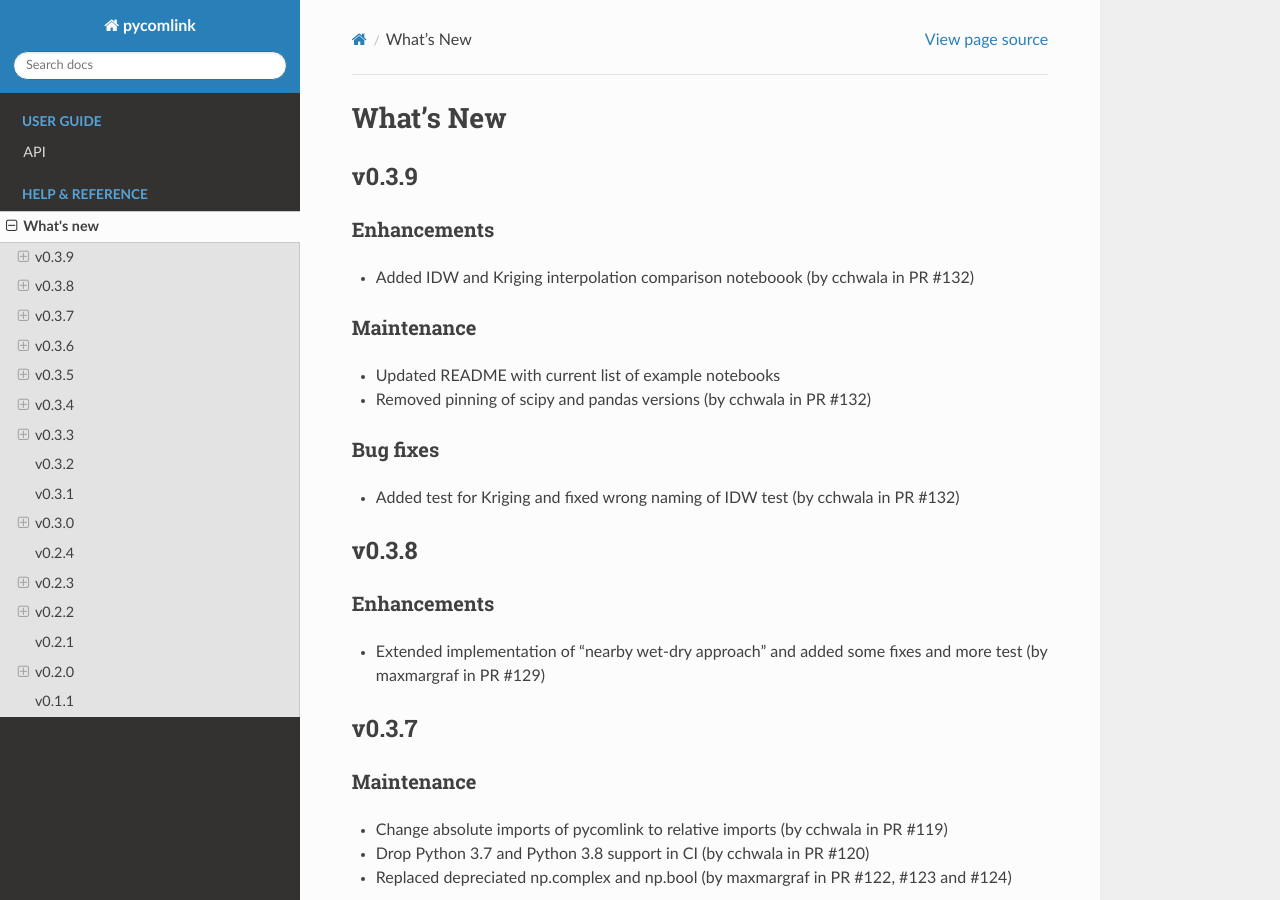
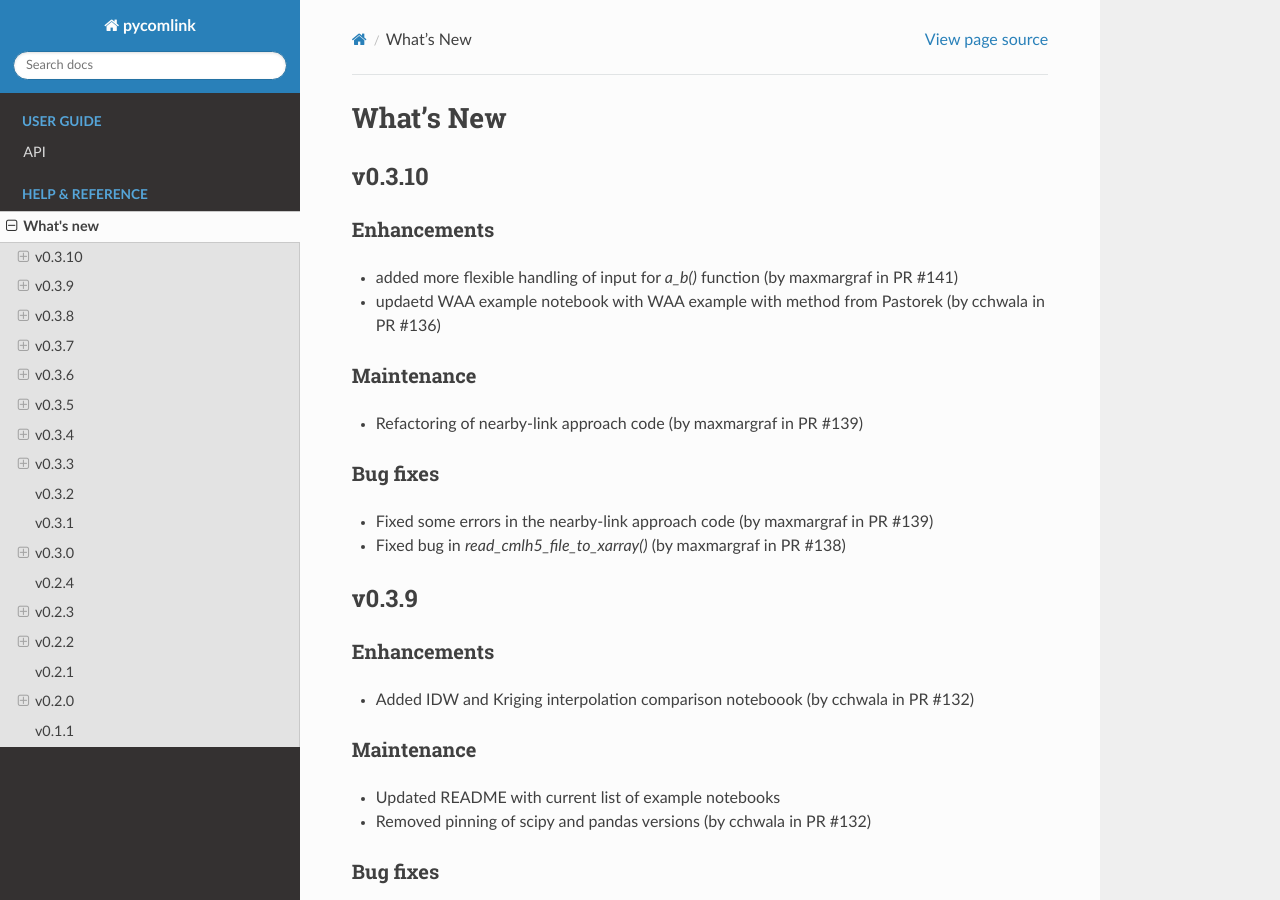
Before and after one commit to pycomlink/pycomlink, a Sphinx documentation site: the page built from docs/whats-new.rst, in a window 1280 px wide and 900 px high. Built offline with Sphinx 7.4.7 and the Read the Docs theme 2.0.0, drawn with Linux system fonts in a browser that asks for light colours.

Commit message:
Prepare for v0.3.10 (#143)
* Update setup.py
* Update whats-new.rst

```diff
--- a/docs/whats-new.rst
+++ b/docs/whats-new.rst
@@ -1,6 +1,24 @@
 **********************
 What's New
 **********************
+
+
+v0.3.10
+-------
+
+Enhancements
+~~~~~~~~~~~~
+* added more flexible handling of input for `a_b()` function (by maxmargraf in PR #141)
+* updaetd WAA example notebook with WAA example with method from Pastorek (by cchwala in PR #136)
+
+Maintenance
+~~~~~~~~~~~~
+* Refactoring of nearby-link approach code (by maxmargraf in PR #139)
+
+Bug fixes
+~~~~~~~~~
+* Fixed some errors in the nearby-link approach code (by maxmargraf in PR #139)
+* Fixed bug in `read_cmlh5_file_to_xarray()` (by maxmargraf in PR #138)
 
 
 v0.3.9
--- a/setup.py
+++ b/setup.py
@@ -20,7 +20,7 @@ def read(fname):
 
 setup(
     name = "pycomlink",
-    version = "0.3.9",
+    version = "0.3.10",
     author = "Christian Chwala",
     author_email = "christian.chwala@kit.edu",
     description = ("Python tools for CML (commercial microwave link) data processing"),
@@ -28,7 +28,7 @@ setup(
     keywords = "microwave links precipitation radar cml",
     url = "https://github.com/pycomlink/pycomlink",
     download_url = (
-        "https://github.com/pycomlink/pycomlink/archive/0.3.9.tar.gz"),
+        "https://github.com/pycomlink/pycomlink/archive/0.3.10.tar.gz"),
     packages=find_packages(exclude=['test']),
     include_package_data=True,
     long_description=read('README.md'),
```
